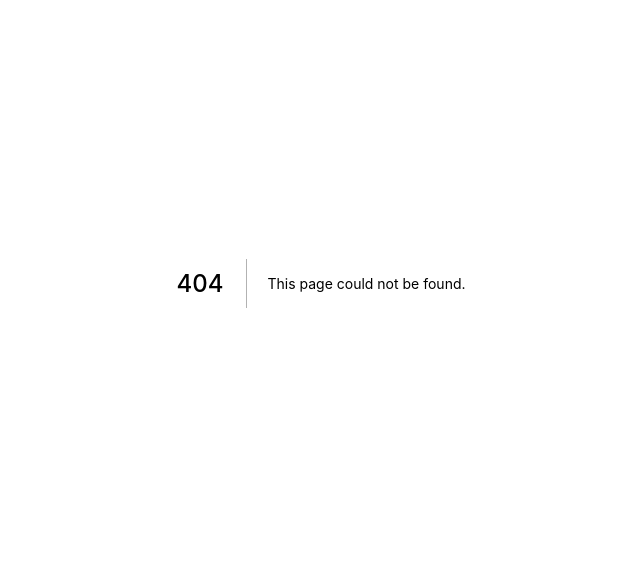
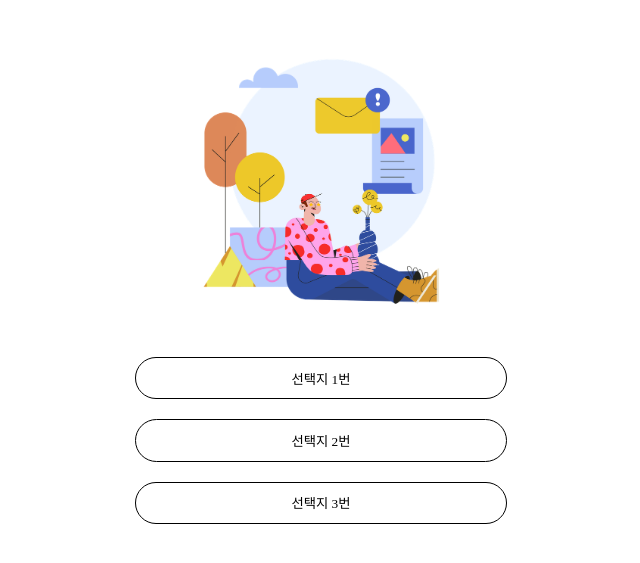
Before and after one commit to helloheesu/azkm-travel-test, a Next.js app: page /test in a window 1280 px wide. Before the commit this address had no page. Shown: the part 117-680 px from the top of the page, without its empty margins (319-959 px from the left). Built offline with nearby package versions, Linux system fonts and the light colour scheme; a web font is replaced by a local one.

Commit message:
intro & test

```diff
--- /dev/null
+++ b/pages/test.tsx
@@ -0,0 +1,18 @@
+import type { NextPage } from 'next';
+import Image from 'next/image';
+import IntroPic from '../public/images/intro.png';
+
+const Test: NextPage = () => {
+  return (
+    <div className="container">
+      <div className="main-image">
+        <Image src={IntroPic} alt="인트로 이미지 설명" />
+      </div>
+      <button className="button option">선택지 1번</button>
+      <button className="button option">선택지 2번</button>
+      <button className="button option">선택지 3번</button>
+    </div>
+  );
+};
+
+export default Test;
--- a/styles/globals.css
+++ b/styles/globals.css
@@ -38,25 +38,73 @@ body {
   margin: 0 auto;
   display: flex;
   width: 100vw;
-  height: 100vh;
+  min-height: 100vh;
   flex-direction: column;
   justify-content: center;
-  align-items: center;
+  align-items: stretch;
+  position: relative;
+  /* background-color: #feba12; */
 }
 
 .main-image {
-  /* margin: 0 5em; */
+  margin: 0 5em;
+  flex-shrink: 1;
+  max-width: 100%;
 }
 
 .button {
   border: 1px solid black;
+  /* border: 2px solid black; */
   border-radius: 3em;
-  padding: 0.5em 1.5em;
-  background-color: #feba12;
+  padding: 0.8em 2em;
+  /* padding: 2em 1.5em; */
+  background-color: transparent;
   font-family: Cafe24SsurroundAir;
+  /* font-family: Cafe24Ssurround; */
   cursor: pointer;
 }
 
 .accent.button {
   background-color: #feba12;
 }
+.button.option:not(:first-of-type) {
+  margin-top: 1.5em;
+}
+.button.option {
+  margin: 0 2em;
+}
+
+.progress-indicator-wrapper {
+  position: absolute;
+  top: 0;
+  width: 100%;
+  height: 2em;
+  background-color: red;
+}
+.progress-indicator-wrapper .progress {
+  height: 100%;
+  background-color: yellow;
+  width: 30%;
+}
+
+/*
+.container {
+  background-color: #33d0bb;
+}
+.upper {
+  background-color: #33d0bb;
+  flex-grow: 2;
+  display: flex;
+  flex-direction: column;
+  justify-content: space-around;
+}
+.lower {
+  background-color: #feba12;
+  width: 100%;
+  flex-grow: 1;
+}
+.lower a {
+  position: relative;
+  top: -1em;
+}
+*/
```
Also changed, not shown: pages/index.tsx (+10 -1 lines), public/images/intro.png, styles/Home.module.css (added), 1 other file (tests, documents, lock files or other folders).
